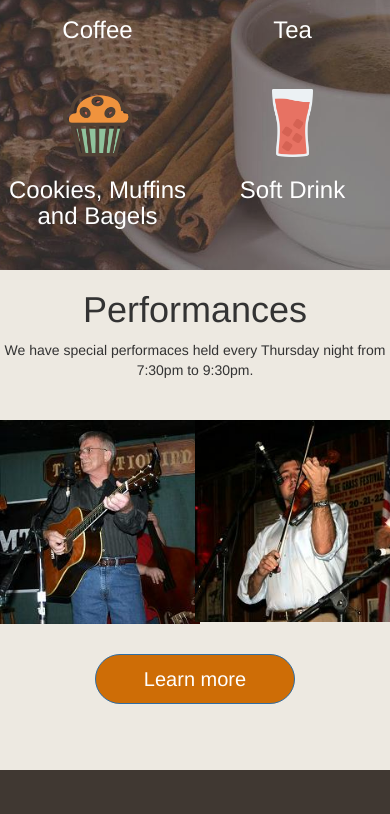
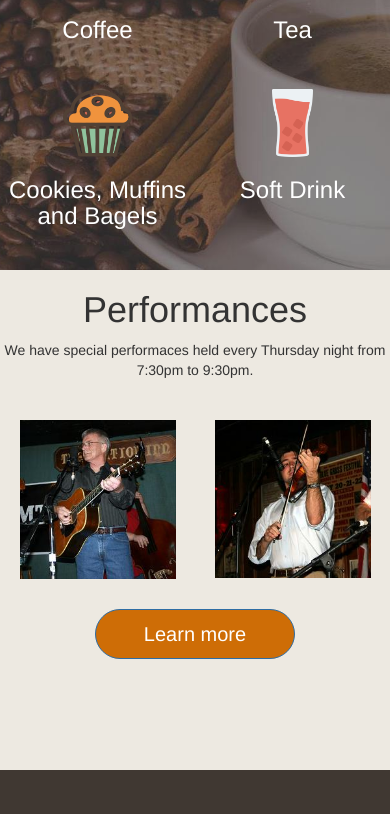
Before and after one commit to mikah13/marina, a plain HTML site: page index.html in a window 390 px wide. Shown: the part 1904-2718 px from the top of the page. Drawn offline with Linux system fonts and the light colour scheme.

Commit message:
Add files via upload

```diff
--- a/css/main.css
+++ b/css/main.css
@@ -237,6 +237,11 @@ footer a:hover {
     #banner3 {
         display: none;
     }
+    .performance-artist img{
+
+        height: auto;
+        width: 80%;
+    }
     footer {
         height: 100vh;
         padding-top: 50px;
```
